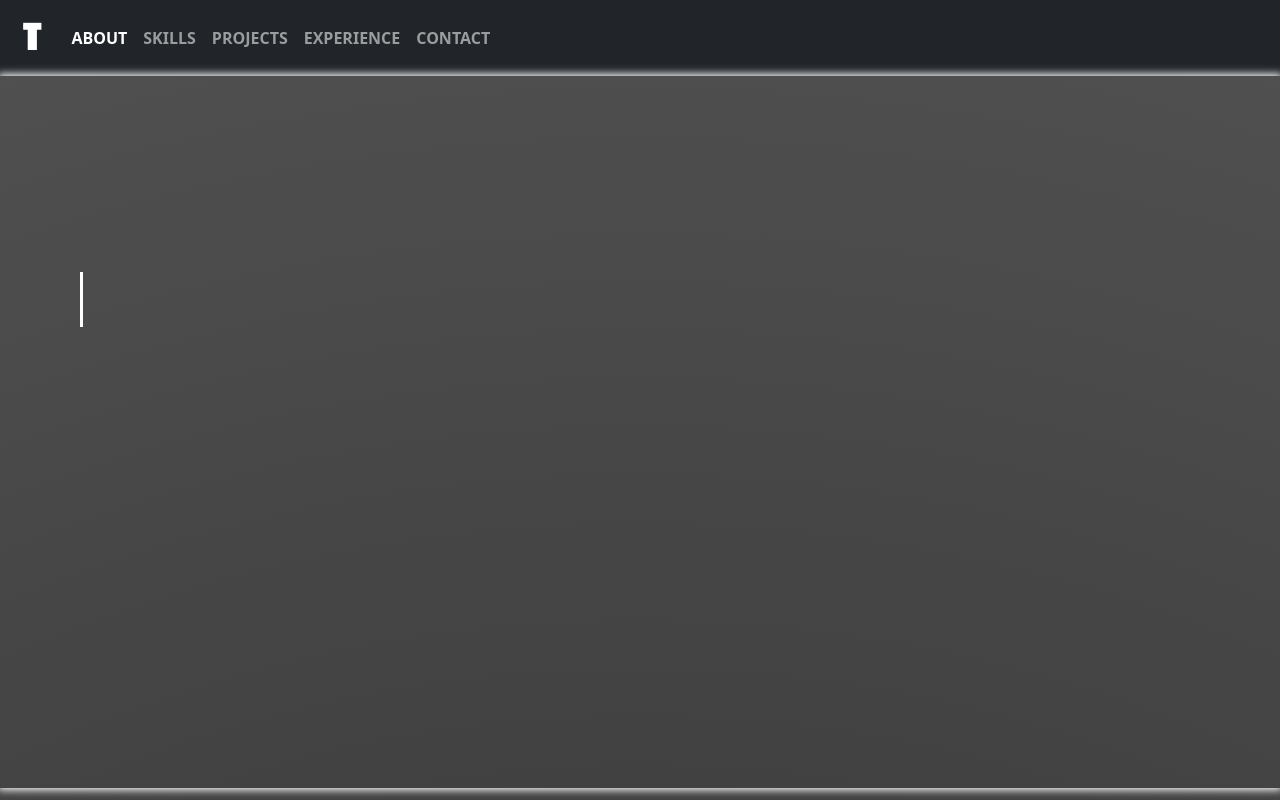
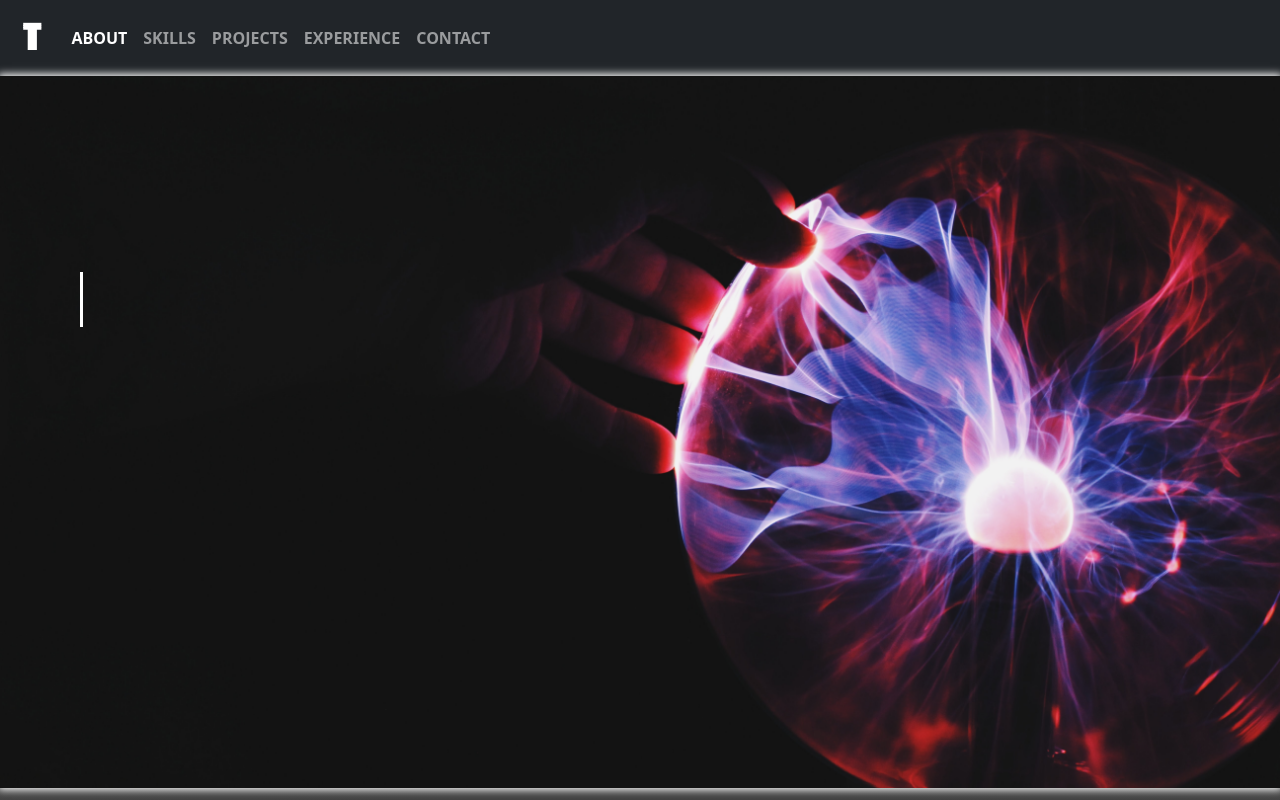
Before and after one commit to Thiago12x11/Tsaboia, a plain HTML site: page index.html in a window 1280 px wide. Shown: the top 800 px of the page. Drawn offline with nearby package versions, Linux system fonts and the light colour scheme; a web font is replaced by a local one.

Commit message:
Update mystyle.css

```diff
--- a/css/mystyle.css
+++ b/css/mystyle.css
@@ -29,7 +29,7 @@ footer{
 }
 
 #landing-image{
-  background-image: url("./images/landingImage.jpg");
+  background-image: url("../images/landingImage.jpg");
   background-position: center;
   background-size: cover;
   background-repeat: no-repeat;
```
